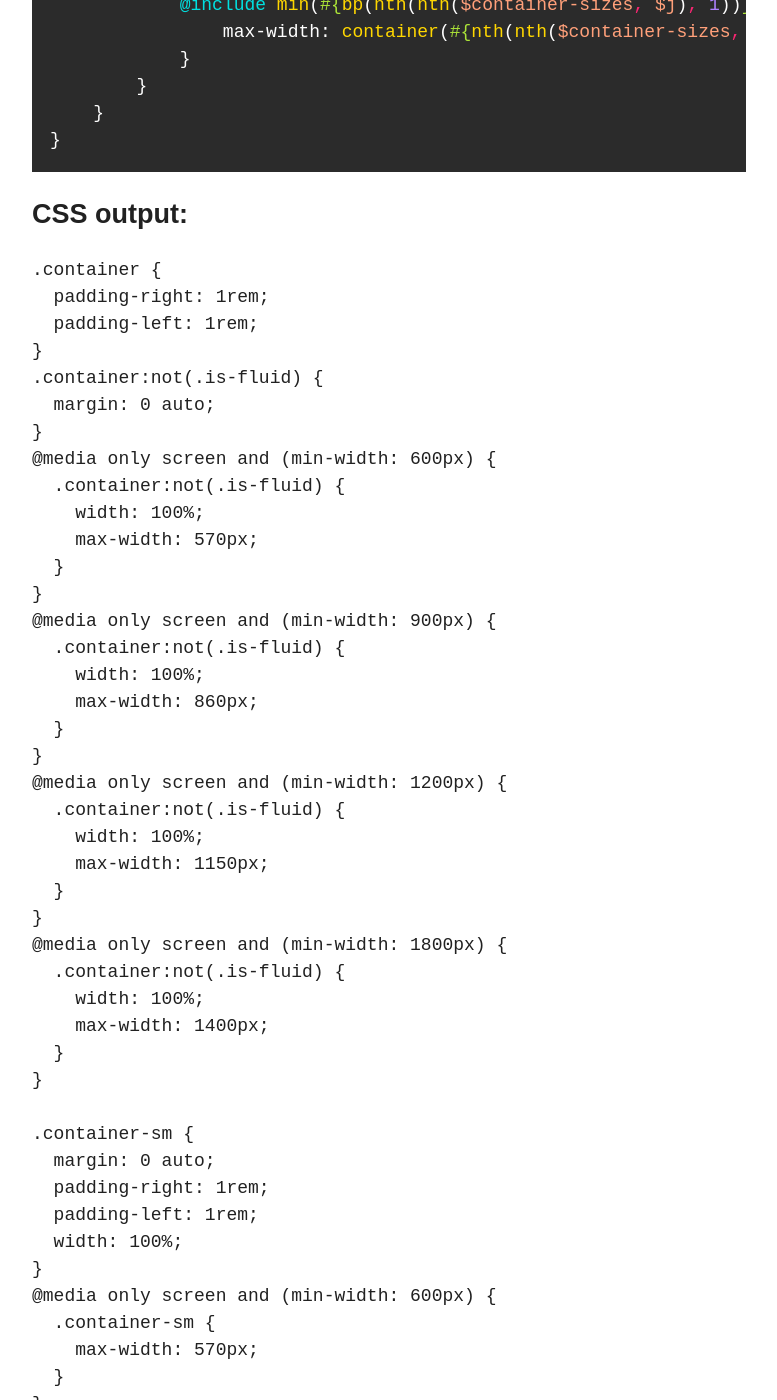
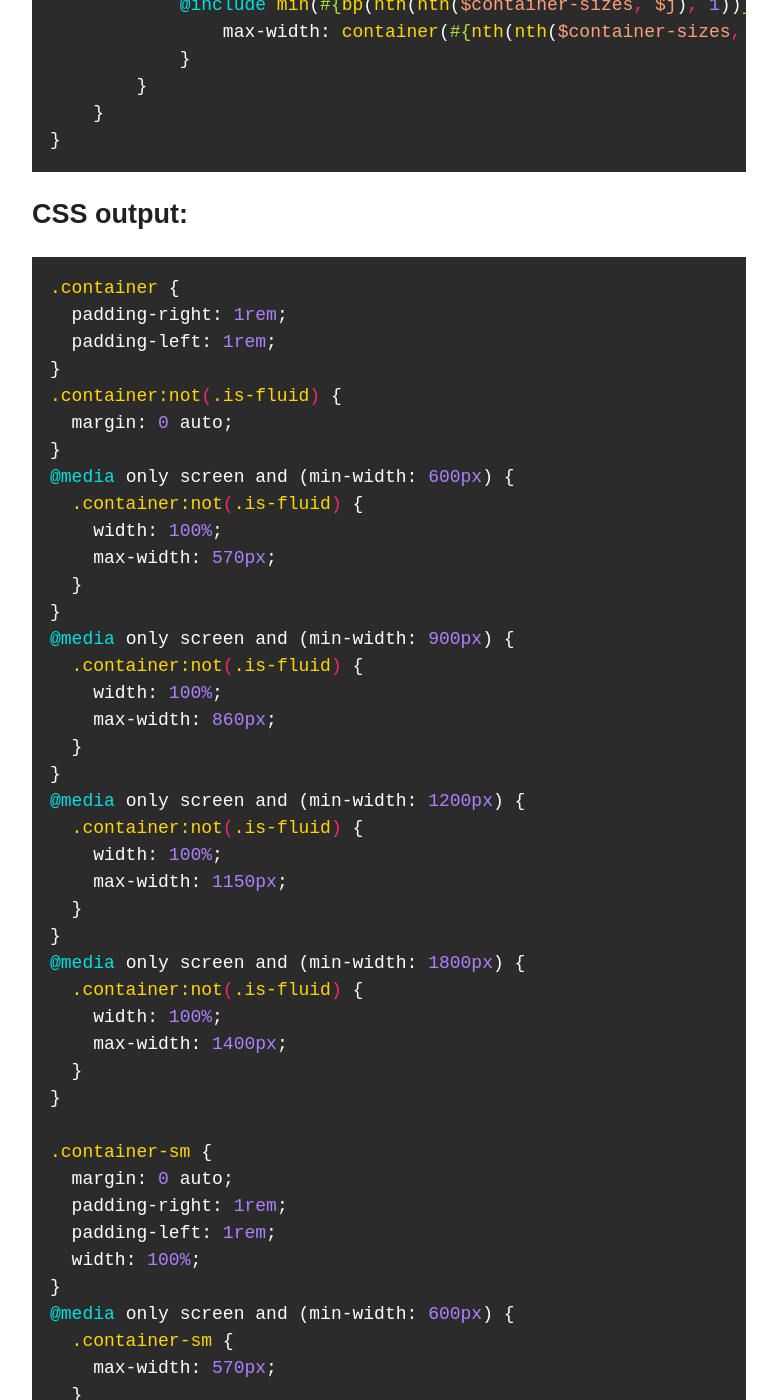
Before and after one commit to vinceumo/devNotes, a Jekyll site: the page built from _posts/Sass/2018-11-22-responsive-container-classes-with-scss.md, in a window 1280 px wide and 1400 px high, scrolled down 2005 px. Shown: the whole window, without its empty margins (251-1028 px from the left). Built offline with Jekyll 4.4.1, drawn with Linux system fonts in a browser that asks for light colours; a script that is not in the unit is left out; some of the changed text lies outside the part shown.

Commit message:
Update from Forestry.io - Updated responsive-container-classes-with-scss.md

````diff
--- a/_posts/Sass/2018-11-22-responsive-container-classes-with-scss.md
+++ b/_posts/Sass/2018-11-22-responsive-container-classes-with-scss.md
@@ -81,7 +81,7 @@ $container-sizes: (
 
 ## CSS output:
 
-```CSS
+```css
 .container {
   padding-right: 1rem;
   padding-left: 1rem;
````
